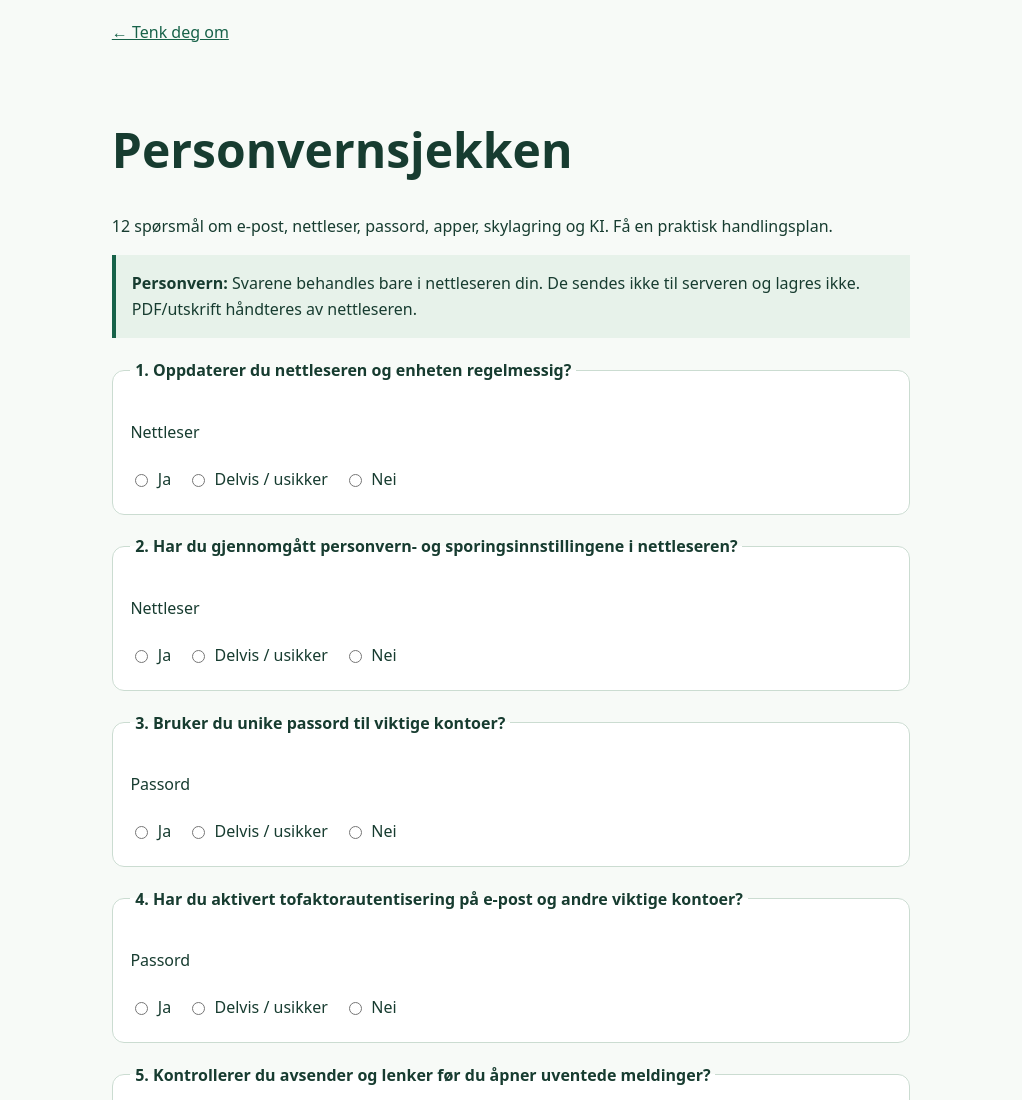
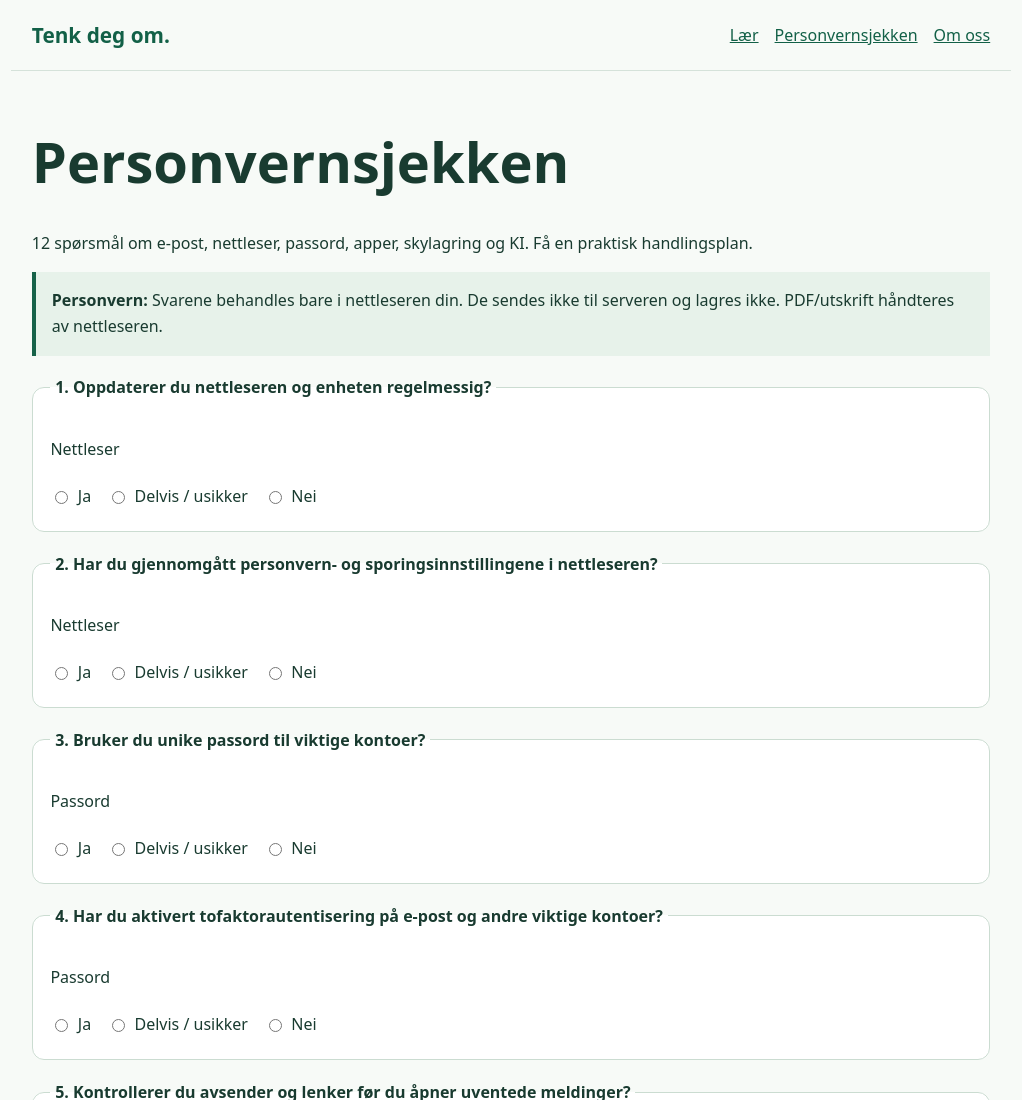
Before and after one commit to Ploos-AS/tenkdegom, an Astro site: page /personvernsjekken in a window 1280 px wide. Shown: the top 1100 px of the page, without its empty margins (129-1151 px from the left). Built offline with nearby package versions, Linux system fonts and the light colour scheme; Astro itself is replaced by a stand-in of ours.

Commit message:
refactor: use shared site layout for privacy check

```diff
--- a/src/pages/personvernsjekken/index.astro
+++ b/src/pages/personvernsjekken/index.astro
@@ -1,19 +1,11 @@
 ---
+import SiteLayout from '../../layouts/SiteLayout.astro';
 import { questions } from '../../data/privacy-questions';
 ---
-<!doctype html>
-<html lang="nb">
-<head>
-<meta charset="utf-8" /><meta name="viewport" content="width=device-width, initial-scale=1" />
-<meta name="description" content="Gratis personvernsjekk. Svarene forblir i nettleseren din." />
-<title>Personvernsjekken – Tenk deg om</title>
+<SiteLayout title="Personvernsjekken" description="12 spørsmål og praktiske personvernråd. Ingen lagring eller innsending av svar.">
 <style>
-:root{font-family:system-ui,sans-serif;color:#173c30;background:#f7faf7}*{box-sizing:border-box}body{margin:0}header,main,footer{max-width:840px;margin:auto;padding:1.3rem}h1{font-size:clamp(2rem,6vw,3rem)}p,li{line-height:1.6}fieldset{background:white;border:1px solid #cbdcd1;border-radius:12px;margin:1rem 0;padding:1.1rem}legend{font-weight:700;padding:.3rem}label{display:inline-flex;align-items:center;gap:.4rem;margin:.4rem 1rem .4rem 0;cursor:pointer}input{accent-color:#176249}button{border:0;border-radius:8px;padding:.8rem 1.1rem;background:#176249;color:white;font:inherit;cursor:pointer;margin:.4rem .5rem .4rem 0}button.secondary{background:#dcebe2;color:#173c30}a{color:#176249}.notice{padding:1rem;background:#e7f2ea;border-left:4px solid #176249}.error{color:#9c2424;font-weight:700}#results{margin-top:2rem}button:focus-visible,input:focus-visible,a:focus-visible{outline:3px solid #b26b0b;outline-offset:3px}@media print{header,footer,form,.actions{display:none!important}body{background:white}}
+p,li{line-height:1.6}fieldset{background:white;border:1px solid #cbdcd1;border-radius:12px;margin:1rem 0;padding:1.1rem}legend{font-weight:700;padding:.3rem}label{display:inline-flex;align-items:center;gap:.4rem;margin:.4rem 1rem .4rem 0;cursor:pointer}input{accent-color:#176249}button{border:0;border-radius:8px;padding:.8rem 1.1rem;background:#176249;color:white;font:inherit;cursor:pointer;margin:.4rem .5rem .4rem 0}button.secondary{background:#dcebe2;color:#173c30}.notice{padding:1rem;background:#e7f2ea;border-left:4px solid #176249}.error{color:#9c2424;font-weight:700}#results{margin-top:2rem}@media print{header,footer,form,.actions{display:none!important}body{background:white}}
 </style>
-</head>
-<body>
-<header><a href="/">← Tenk deg om</a></header>
-<main>
 <h1>Personvernsjekken</h1>
 <p>12 spørsmål om e-post, nettleser, passord, apper, skylagring og KI. Få en praktisk handlingsplan.</p>
 <p class="notice"><strong>Personvern:</strong> Svarene behandles bare i nettleseren din. De sendes ikke til serveren og lagres ikke. PDF/utskrift håndteres av nettleseren.</p>
@@ -29,8 +21,6 @@ import { questions } from '../../data/privacy-questions';
 <div class="actions"><button type="button" id="print">Skriv ut / lagre som PDF</button><button type="button" id="again" class="secondary">Endre svar</button></div>
 <p>Dette er en veiledende egenvurdering, ikke en sikkerhetsrevisjon.</p>
 </section>
-</main>
-<footer>Utgitt av Ploos AS · <a href="/om/">Om prosjektet</a></footer>
 <script>
 import { questions } from '../../data/privacy-questions';
 const form=document.querySelector<HTMLFormElement>('#check')!;
@@ -63,4 +53,4 @@ form.addEventListener('reset',()=>{results.hidden=true;validation.hidden=true;ad
 document.querySelector<HTMLButtonElement>('#print')!.addEventListener('click',()=>window.print());
 document.querySelector<HTMLButtonElement>('#again')!.addEventListener('click',()=>{form.querySelector<HTMLInputElement>('input')?.focus();window.scrollTo({top:0,behavior:'smooth'});});
 </script>
-</body></html>
+</SiteLayout>
```
